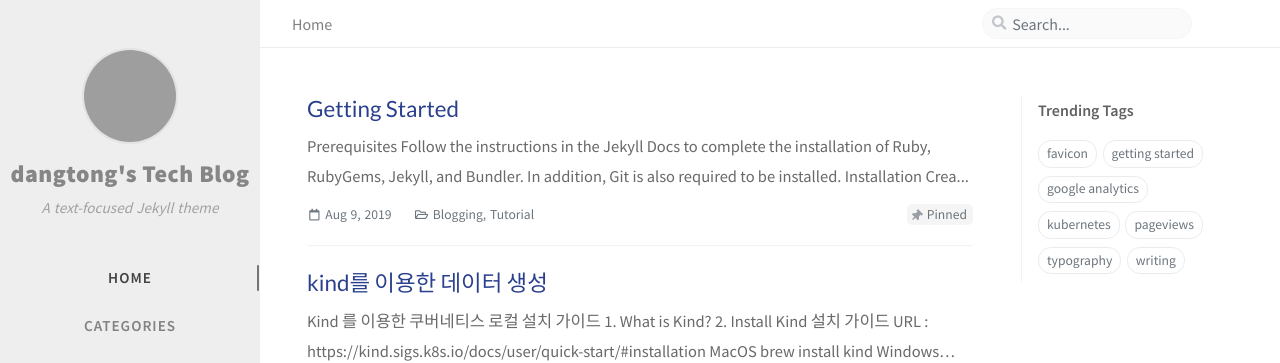
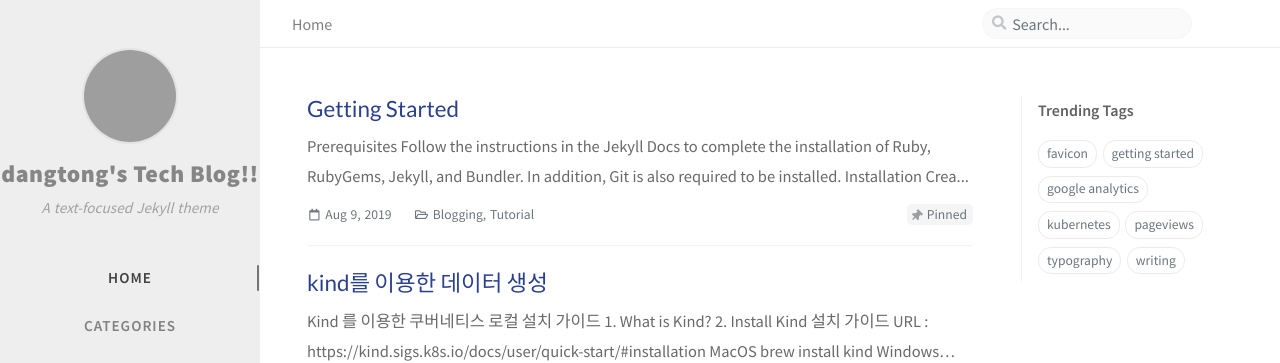
Before and after one commit to dangtongs/dangtong-tech, a Jekyll site: the page built from index.markdown, in a window 1280 px wide. Shown: the top 363 px of the page. Built offline with Jekyll 4.4.1, drawn with Linux system fonts in a browser that asks for light colours; nearby versions of some CDN libraries; comment, search, counter and statistics services are not loaded; grey boxes are pictures that could not be loaded.

```diff
--- a/_config.yml
+++ b/_config.yml
@@ -21,7 +21,7 @@ timezone: Asia/Seoul
 # jekyll-seo-tag settings › https://github.com/jekyll/jekyll-seo-tag/blob/master/docs/usage.md
 # ↓ --------------------------
 
-title: dangtong's Tech Blog                         # the main title
+title: dangtong's Tech Blog!!                        # the main title
 
 tagline: A text-focused Jekyll theme   # it will display as the sub-title
 
```
